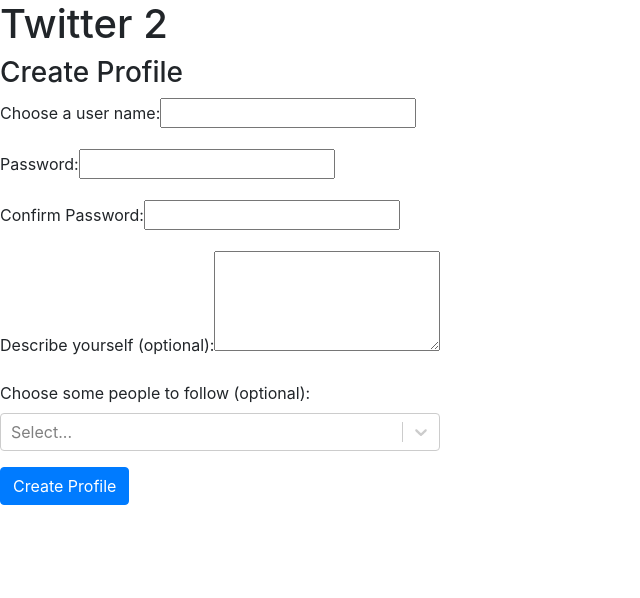
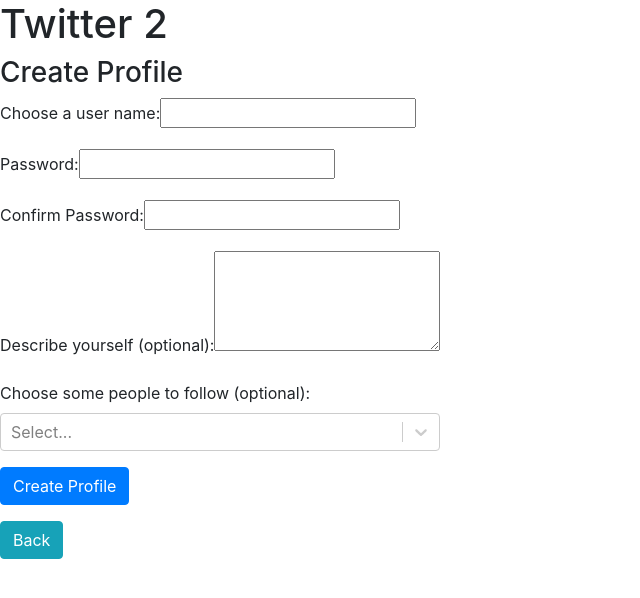
Before and after one commit to tedkahl/Twitter-Clone, a React (Create React App) app: page /signup in a window 1280 px wide. Shown: the top 598 px of the page, without its empty margins (0-640 px from the left). Built offline with nearby package versions, Linux system fonts and the light colour scheme; no server answers.

Commit message:
add back button to create profile component

```diff
--- a/src/components/createprofile.component.js
+++ b/src/components/createprofile.component.js
@@ -1,4 +1,5 @@
 import React, { Component } from "react";
+import { BrowserRouter as Router, Route, Link } from "react-router-dom";
 import Select from "react-select";
 import axios from "axios";
 import { server } from "../util/env";
@@ -136,6 +137,9 @@
             />
           </div>
         </form>
+        <Link to="/">
+          <button className="btn btn-info">Back</button>
+        </Link>
       </div>
     );
   }
```
